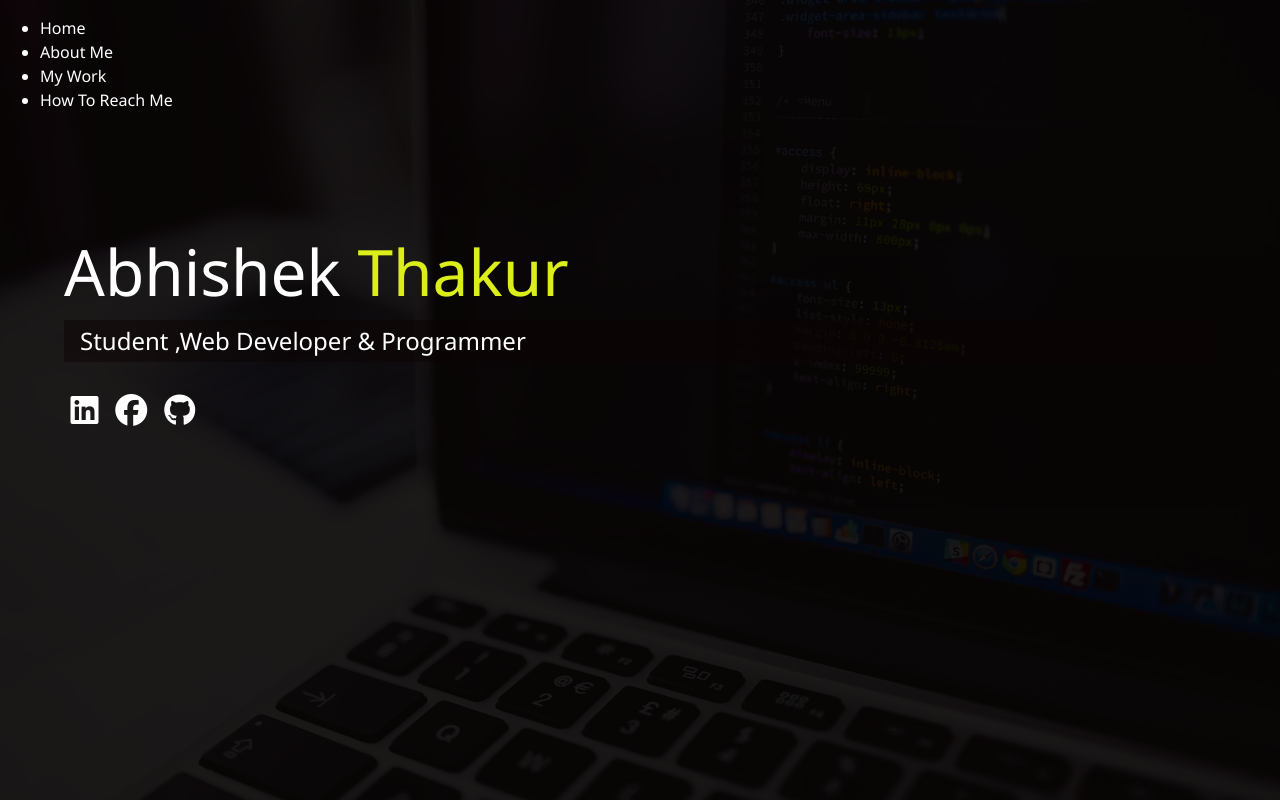
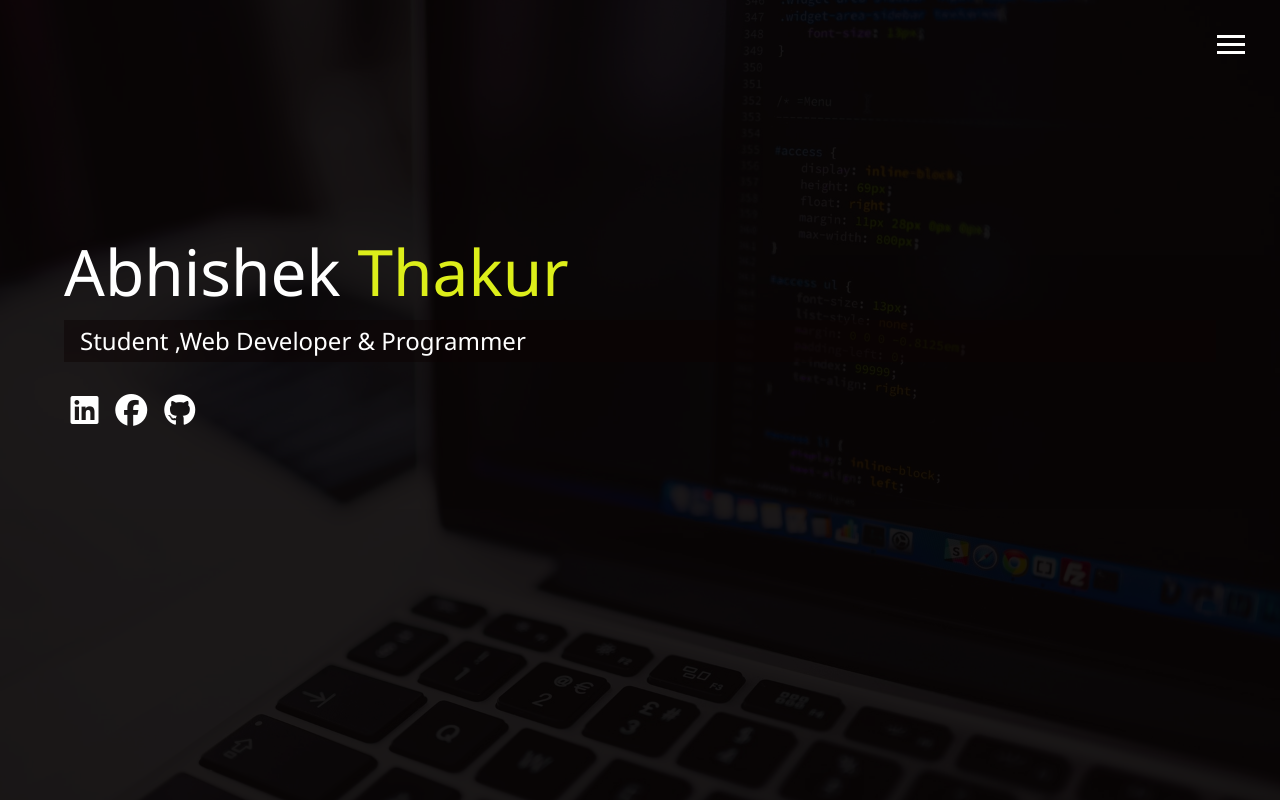
Before and after one commit to Abhicode12/Abhishek_Portfolio, a website: page dist/index.html in a window 1280 px wide. Drawn offline with Linux system fonts and the light colour scheme; files whose address does not match are found by name.

Commit message:
Menu button, javascript & rotate

```diff
--- a/scss/_config.scss
+++ b/scss/_config.scss
@@ -3,31 +3,61 @@ $secondary-color: #dcee1a;
 $show-home-image: true;
 $home-image: url(../dist/img/background.jpg);
 $background-opacity: 0.9;
-
-@mixin easeout {
+@mixin easeOut {
     transition: all 0.5s ease-out;
-
 }
 
 @mixin background {
-
     @if $show-home-image {
         &#bg-img {
             background: $home-image;
             background-attachment: fixed;
             background-size: cover;
-
             &:after {
-               content:'';
-                position:absolute;
+                content: '';
+                position: absolute;
                 top: 0;
-                right:0;
-                width:100%;
-                height:100%;
+                right: 0;
+                width: 100%;
+                height: 100%;
                 z-index: -1;
                 background: rgba($primary-color, $background-opacity);
             }
         }
-
     }
 }
+
+
+/* Set Text Color
+@function set-text-color($color) {
+    @if (lightness($color) > 40) {
+      @return #000;
+    } @else {
+      @return #fff;
+    }
+  }
+
+  // Media Query Mixins
+  @mixin mediaSm {
+    @media screen and (max-width: 500px) {
+      @content;
+    }
+  }
+
+  @mixin mediaMd {
+    @media screen and (max-width: 768px) {
+      @content;
+    }
+  }
+
+  @mixin mediaLg {
+    @media screen and (min-width: 769px) and (max-width: 1170px) {
+      @content;
+    }
+  }
+
+  @mixin mediaXl {
+    @media screen and (min-width: 1171px) {
+      @content;
+    }
+  }   */
--- /dev/null
+++ b/scss/_menu.scss
@@ -0,0 +1,53 @@
+//Menu Button
+.menu-btn {
+    position: absolute;
+    z-index: 3;
+    right: 35px;
+    top: 35px;
+    cursor: pointer;
+    @include easeOut;
+
+
+    .btn-line {
+        width: 28px;
+        height: 3px;
+        margin: 0 0 5px 0;
+        background: #fff;
+        @include easeOut;
+    }
+
+
+    // Rotate into x with menu lines
+    &.close {
+        transform: rotate(180deg);
+        .btn-line {
+            // Line 1 - Rotate
+            &:nth-child(1) {
+                transform: rotate(45deg) translate(5px, 5px);
+            }
+            // Line 2 - Hide
+            &:nth-child(2) {
+                opacity: 0;
+            }
+            // Line 3 - Rotate
+            &:nth-child(3) {
+                transform: rotate(-45deg) translate(7px, -6px);
+            }
+        }
+    }
+}
+
+
+// menu overlay
+
+.menu {
+position:fixed;
+top:0;
+width:100%;
+opacity: 0.9;
+visibility:hidden;
+
+&.show {
+    visibility: visible;
+}
+}
--- a/scss/main.scss
+++ b/scss/main.scss
@@ -1,7 +1,6 @@
 @import 'config';
-
+@import 'menu';
 * {
-
     box-sizing: border-box;
 }
 
@@ -21,11 +20,9 @@ h2,
 h3 {
     margin: 0;
     font-weight: 400;
-
     &.lg-heading {
         font-size: 4rem;
     }
-
     &.sm-heading {
         margin-bottom: 2rem;
         padding: 0.2rem 1rem;
@@ -48,34 +45,144 @@ header {
     color: $secondary-color;
 }
 
-
-main{
+main {
     padding: 4rem;
-    height:100%;
-
-
-    .icons{
+    height: 100%;
+    .icons {
         margin-top: 0.2rem;
-
-
-        a{
+        a {
             padding: 0.4rem;
-            @include easeout;
-
+            @include easeOut;
             &:hover {
-
-                color:$secondary-color;
-
+                color: $secondary-color;
             }
         }
     }
     &#home {
-
         overflow: hidden;
         h1 {
             margin-top: 20vh;
         }
     }
+}
 
 
+/*
+
+
+.about-info {
+  display: grid;
+  grid-gap: 30px;
+  grid-template-areas:
+    'bioimage bio bio'
+    'job1 job2 job3';
+  grid-template-columns: repeat(3, 1fr);
+
+  .bio-image {
+    grid-area: bioimage;
+    margin: auto;
+    border-radius: 50%;
+    border: $secondary-color 3px solid;
   }
+
+  .bio {
+    grid-area: bio;
+    font-size: 1.5rem;
+  }
+
+  .job-1 {
+    grid-area: job1;
+  }
+
+  .job-2 {
+    grid-area: job2;
+  }
+
+  .job-3 {
+    grid-area: job3;
+  }
+
+  .job {
+    background: lighten($primary-color, 5);
+    padding: 0.5rem;
+    border-bottom: $secondary-color 5px solid;
+  }
+}
+
+// Work/Projects
+.projects {
+  display: grid;
+  grid-gap: 0.7rem;
+  grid-template-columns: repeat(3, 1fr);
+
+  img {
+    width: 100%;
+    border: 3px #fff solid;
+
+    &:hover {
+      opacity: 0.5;
+      border-color: $secondary-color;
+      @include easeOut;
+    }
+  }
+}
+
+// Contact Page
+.boxes {
+  display: flex;
+  flex-wrap: wrap;
+  justify-content: space-evenly;
+  align-items: center;
+  margin-top: 1rem;
+
+  div {
+    font-size: 2rem;
+    border: 3px #fff solid;
+    padding: 1.5rem 2.5rem;
+    margin-bottom: 3rem;
+    @include easeOut;
+
+    &:hover {
+      padding: 0.5rem 1.5rem;
+      background: $secondary-color;
+      color: set-text-color($secondary-color);
+      span {
+        color: set-text-color($secondary-color);
+      }
+    }
+  }
+}
+
+// Button Styles
+.btn {
+  display: block;
+  padding: 0.5rem 1rem;
+  border: 0;
+  margin-bottom: 0.3rem;
+  &:hover {
+    background: $secondary-color;
+    color: set-text-color($secondary-color);
+  }
+}
+
+.btn-dark {
+  @extend .btn;
+  background: darken($primary-color, 50);
+  color: #fff;
+}
+
+.btn-light {
+  @extend .btn;
+  background: lighten($primary-color, 50);
+  color: #333;
+}
+
+#main-footer {
+  text-align: center;
+  padding: 1rem;
+  background: darken($primary-color, 10);
+  color: set-text-color($primary-color);
+  height: 60px;
+}
+
+@import 'mobile';  */
```
Also changed, not shown: dist/css/main.css, dist/index.html, dist/js/main.js. Lines whose indentation alone changed are shown as unchanged.
